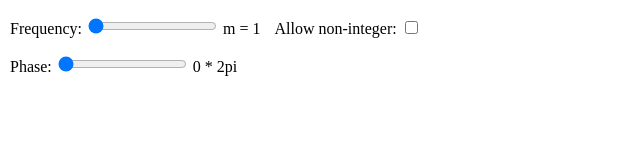
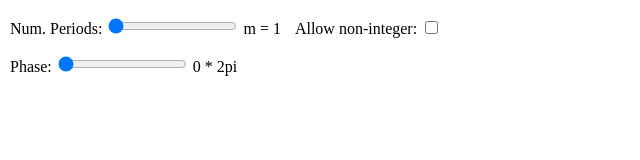
Before and after one commit to joebentley/wave-on-ring, a plain HTML site: page index.html in a window 1280 px wide. Shown: the whole page, without its empty margins (0-640 px from the left). Drawn offline with nearby package versions, Linux system fonts and the light colour scheme.

Commit message:
Renamed frequency to periods

```diff
--- a/index.html
+++ b/index.html
@@ -14,7 +14,7 @@
         <script src="https://cdnjs.cloudflare.com/ajax/libs/jquery/3.1.0/jquery.js"></script>
 
         <p>
-            Frequency:
+            Num. Periods:
             <input id="frequency" type="range" value="1" min="1" max="10">
             m = <span id="frequency_value">1</span>
             <span class="non-integer">Allow non-integer: <input id="allow_non_integer" type="checkbox"></span>
```
